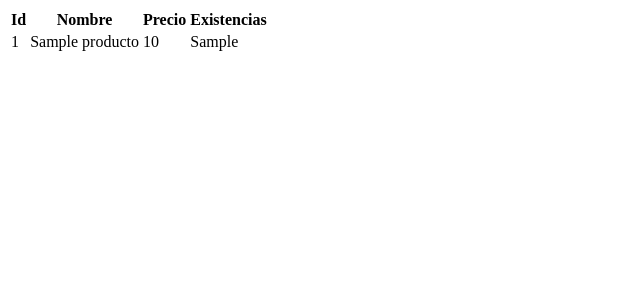
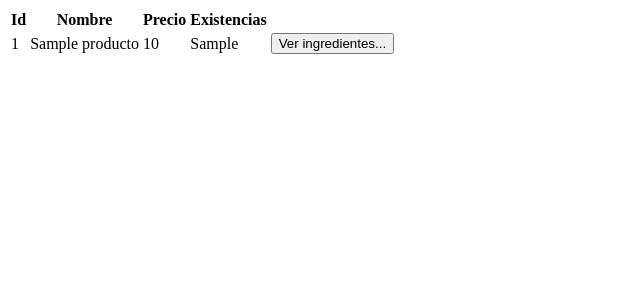
Before and after one commit to Deibycalderon777/practica1_as, a Flask app: page /productos in a window 1280 px wide. Shown: the top 300 px of the page, without its empty margins (0-640 px from the left). Run offline with Flask 3, Linux system fonts and the light colour scheme; tables that the repository leaves empty or names only in its code hold one stand-in row (values such as "Sample post").

Commit message:
Update productos.html

```diff
--- a/templates/productos.html
+++ b/templates/productos.html
@@ -6,6 +6,7 @@
                 <th>Nombre</th>
                 <th>Precio</th>
                 <th>Existencias</th>
+                <th></th>
             </tr>
         </thead>
         <tbody>
@@ -15,6 +16,7 @@
                 <td>{{ producto.Nombre_Producto }}</td>
                 <td>{{ producto.Precio }}</td>
                 <td>{{ producto.Existencias }}</td>
+                <td><button class="btn btn-info btn-ingredientes" data-id="{{ producto.Id_Producto }}">Ver ingredientes...</button></td>
             </tr>
             {% endfor %}
         </tbody>
```
